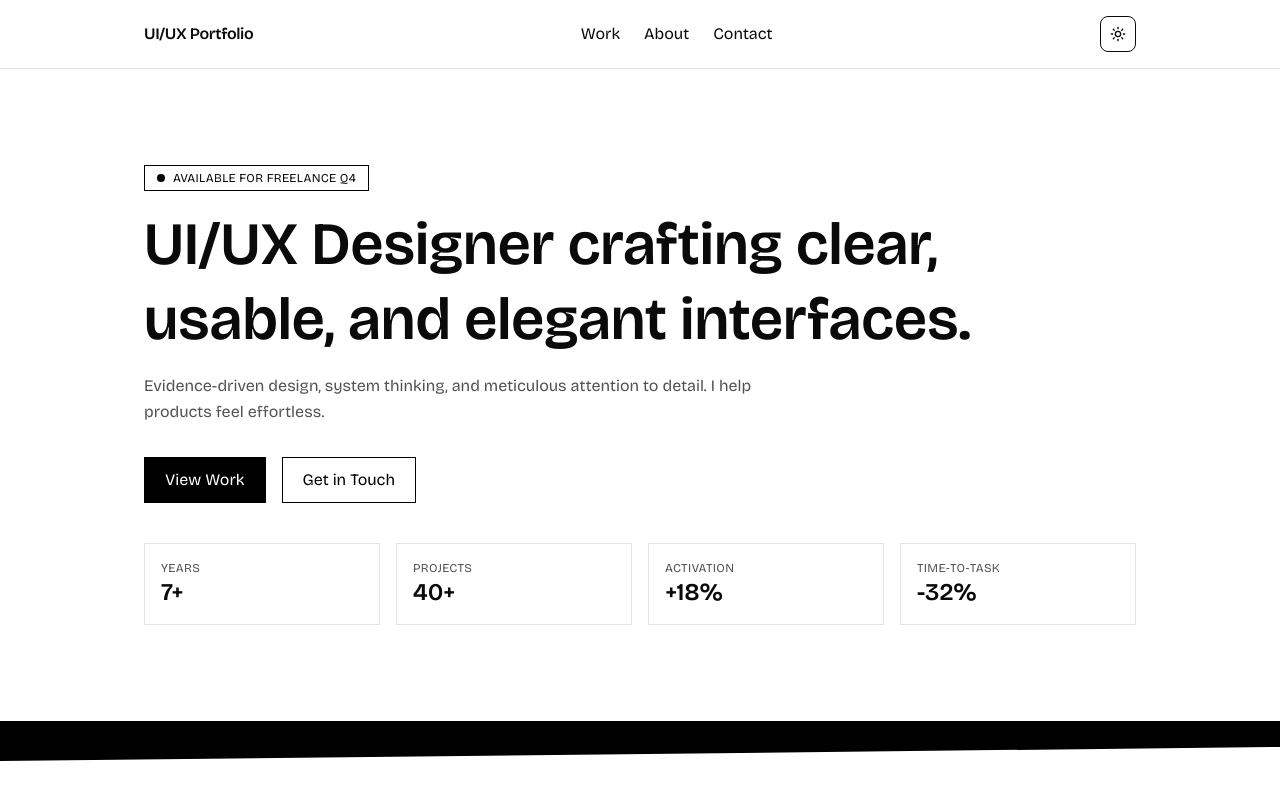
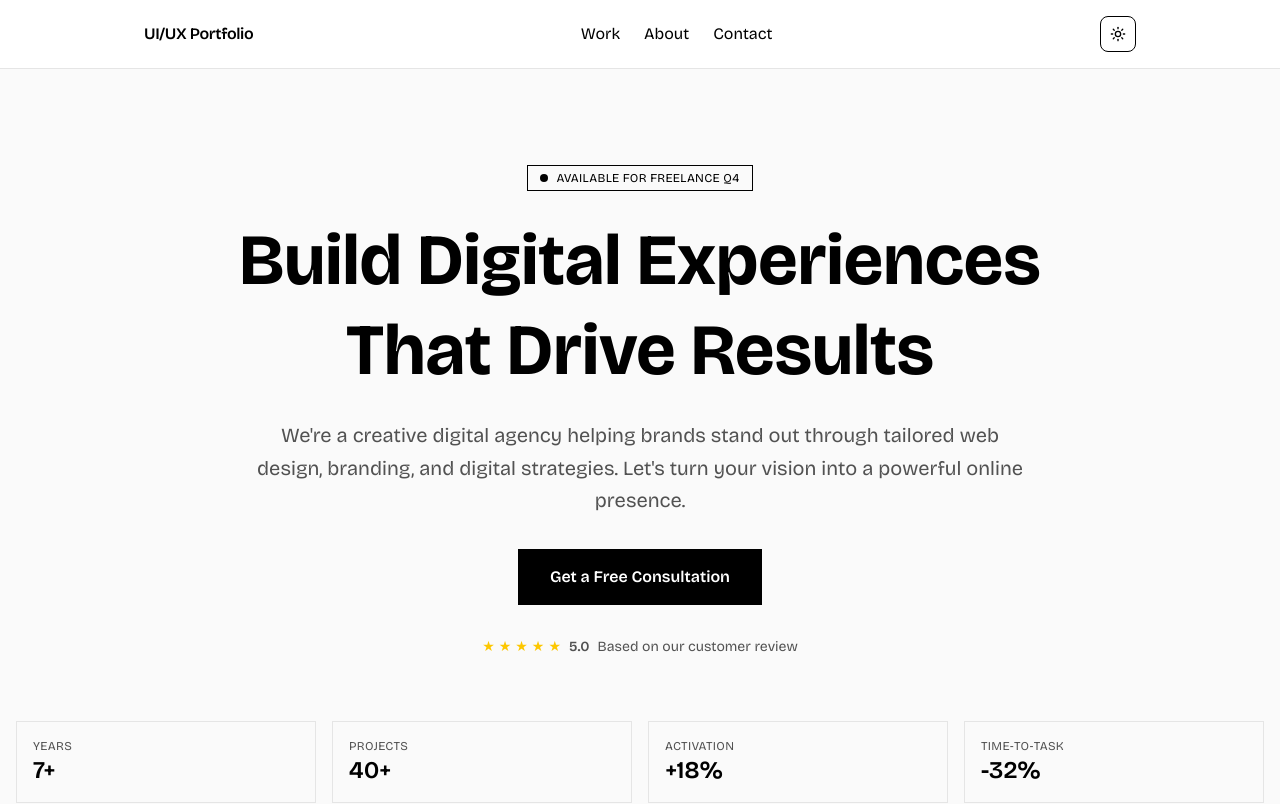
Before and after one commit to Harsh25012005/Portfolio-, a Next.js app: page / in a window 1280 px wide. Shown: the top 804 px of the page. Built offline with nearby package versions, Linux system fonts and the light colour scheme.

Commit message:
redesign hero sectio and chnage colors

```diff
--- a/app/globals.css
+++ b/app/globals.css
@@ -4,75 +4,75 @@
 @custom-variant dark (&:is(.dark *));
 
 :root {
-  --background: oklch(1 0 0);
-  --foreground: oklch(0.145 0 0);
-  --card: oklch(1 0 0);
-  --card-foreground: oklch(0.145 0 0);
-  --popover: oklch(1 0 0);
-  --popover-foreground: oklch(0.145 0 0);
-  --primary: oklch(0.205 0 0);
-  --primary-foreground: oklch(0.985 0 0);
-  --secondary: oklch(0.97 0 0);
-  --secondary-foreground: oklch(0.205 0 0);
-  --muted: 255 255 255; /* white */
-  --muted-foreground: 120 120 120; /* gray for secondary text */
-  --accent: oklch(0.97 0 0);
-  --accent-foreground: oklch(0.205 0 0);
-  --destructive: oklch(0.577 0.245 27.325);
-  --destructive-foreground: oklch(0.577 0.245 27.325);
-  --border: 230 230 230; /* light gray borders */
-  --input: oklch(0.922 0 0);
-  --ring: oklch(0.708 0 0);
-  --chart-1: oklch(0.646 0.222 41.116);
-  --chart-2: oklch(0.6 0.118 184.704);
-  --chart-3: oklch(0.398 0.07 227.392);
-  --chart-4: oklch(0.828 0.189 84.429);
-  --chart-5: oklch(0.769 0.188 70.08);
+  --background: 255 255 255; /* white */
+  --foreground: 0 0 0; /* black */
+  --card: 255 255 255; /* white */
+  --card-foreground: 0 0 0; /* black */
+  --popover: 255 255 255; /* white */
+  --popover-foreground: 0 0 0; /* black */
+  --primary: 63 47 238; /* #3F2FEE */
+  --primary-foreground: 255 255 255; /* white */
+  --secondary: 235 254 91; /* #EBFE5B */
+  --secondary-foreground: 0 0 0; /* black */
+  --muted: 245 245 245; /* light gray */
+  --muted-foreground: 64 64 64; /* dark gray */
+  --accent: 235 254 91; /* #EBFE5B */
+  --accent-foreground: 0 0 0; /* black */
+  --destructive: 239 68 68; /* red */
+  --destructive-foreground: 255 255 255; /* white */
+  --border: 0 0 0; /* black */
+  --input: 255 255 255; /* white */
+  --ring: 63 47 238; /* #3F2FEE */
+  --chart-1: 63 47 238; /* #3F2FEE */
+  --chart-2: 235 254 91; /* #EBFE5B */
+  --chart-3: 0 0 0; /* black */
+  --chart-4: 255 255 255; /* white */
+  --chart-5: 120 120 120; /* gray */
   --radius: 0.625rem;
-  --sidebar: oklch(0.985 0 0);
-  --sidebar-foreground: oklch(0.145 0 0);
-  --sidebar-primary: oklch(0.205 0 0);
-  --sidebar-primary-foreground: oklch(0.985 0 0);
-  --sidebar-accent: oklch(0.97 0 0);
-  --sidebar-accent-foreground: oklch(0.205 0 0);
-  --sidebar-border: oklch(0.922 0 0);
-  --sidebar-ring: oklch(0.708 0 0);
+  --sidebar: 255 255 255; /* white */
+  --sidebar-foreground: 0 0 0; /* black */
+  --sidebar-primary: 63 47 238; /* #3F2FEE */
+  --sidebar-primary-foreground: 255 255 255; /* white */
+  --sidebar-accent: 235 254 91; /* #EBFE5B */
+  --sidebar-accent-foreground: 0 0 0; /* black */
+  --sidebar-border: 0 0 0; /* black */
+  --sidebar-ring: 63 47 238; /* #3F2FEE */
   color-scheme: light;
 }
 
 .dark {
-  --background: oklch(0.145 0 0);
-  --foreground: oklch(0.985 0 0);
-  --card: oklch(0.145 0 0);
-  --card-foreground: oklch(0.985 0 0);
-  --popover: oklch(0.145 0 0);
-  --popover-foreground: oklch(0.985 0 0);
-  --primary: oklch(0.985 0 0);
-  --primary-foreground: oklch(0.205 0 0);
-  --secondary: oklch(0.269 0 0);
-  --secondary-foreground: oklch(0.985 0 0);
-  --muted: 120 120 120; /* gray for secondary text */
-  --muted-foreground: 255 255 255; /* white */
-  --accent: oklch(0.269 0 0);
-  --accent-foreground: oklch(0.985 0 0);
-  --destructive: oklch(0.396 0.141 25.723);
-  --destructive-foreground: oklch(0.637 0.237 25.331);
-  --border: 230 230 230; /* light gray borders */
-  --input: oklch(0.269 0 0);
-  --ring: oklch(0.439 0 0);
-  --chart-1: oklch(0.488 0.243 264.376);
-  --chart-2: oklch(0.696 0.17 162.48);
-  --chart-3: oklch(0.769 0.188 70.08);
-  --chart-4: oklch(0.627 0.265 303.9);
-  --chart-5: oklch(0.645 0.246 16.439);
-  --sidebar: oklch(0.205 0 0);
-  --sidebar-foreground: oklch(0.985 0 0);
-  --sidebar-primary: oklch(0.488 0.243 264.376);
-  --sidebar-primary-foreground: oklch(0.985 0 0);
-  --sidebar-accent: oklch(0.269 0 0);
-  --sidebar-accent-foreground: oklch(0.985 0 0);
-  --sidebar-border: oklch(0.269 0 0);
-  --sidebar-ring: oklch(0.439 0 0);
+  --background: 0 0 0; /* black */
+  --foreground: 255 255 255; /* white */
+  --card: 20 20 20; /* dark gray */
+  --card-foreground: 255 255 255; /* white */
+  --popover: 20 20 20; /* dark gray */
+  --popover-foreground: 255 255 255; /* white */
+  --primary: 63 47 238; /* #3F2FEE */
+  --primary-foreground: 255 255 255; /* white */
+  --secondary: 235 254 91; /* #EBFE5B */
+  --secondary-foreground: 0 0 0; /* black */
+  --muted: 40 40 40; /* dark gray */
+  --muted-foreground: 200 200 200; /* light gray */
+  --accent: 235 254 91; /* #EBFE5B */
+  --accent-foreground: 0 0 0; /* black */
+  --destructive: 239 68 68; /* red */
+  --destructive-foreground: 255 255 255; /* white */
+  --border: 255 255 255; /* white */
+  --input: 20 20 20; /* dark gray */
+  --ring: 63 47 238; /* #3F2FEE */
+  --chart-1: 63 47 238; /* #3F2FEE */
+  --chart-2: 235 254 91; /* #EBFE5B */
+  --chart-3: 255 255 255; /* white */
+  --chart-4: 120 120 120; /* gray */
+  --chart-5: 40 40 40; /* dark gray */
+  --sidebar: 0 0 0; /* black */
+  --sidebar-foreground: 255 255 255; /* white */
+  --sidebar-primary: 63 47 238; /* #3F2FEE */
+  --sidebar-primary-foreground: 255 255 255; /* white */
+  --sidebar-accent: 235 254 91; /* #EBFE5B */
+  --sidebar-accent-foreground: 0 0 0; /* black */
+  --sidebar-border: 255 255 255; /* white */
+  --sidebar-ring: 63 47 238; /* #3F2FEE */
   color-scheme: dark;
 }
 
@@ -80,38 +80,38 @@
   --font-sans: var(--font-bricolage);
   --font-mono: ui-monospace, SFMono-Regular, Menlo, Monaco, Consolas, "Liberation Mono", "Courier New", monospace;
   --color-background: 255 255 255; /* white */
-  --color-foreground: 10 10 10; /* near-black */
-  --color-muted: 120 120 120; /* gray for secondary text */
-  --color-border: 230 230 230; /* light gray borders */
-  --color-card: oklch(1 0 0);
-  --color-card-foreground: oklch(0.145 0 0);
-  --color-popover: oklch(1 0 0);
-  --color-popover-foreground: oklch(0.145 0 0);
-  --color-primary: oklch(0.205 0 0);
-  --color-primary-foreground: oklch(0.985 0 0);
-  --color-secondary-foreground: oklch(0.205 0 0);
-  --color-accent: oklch(0.97 0 0);
-  --color-accent-foreground: oklch(0.205 0 0);
-  --color-destructive: oklch(0.577 0.245 27.325);
-  --color-destructive-foreground: oklch(0.577 0.245 27.325);
-  --color-ring: oklch(0.708 0 0);
-  --color-chart-1: oklch(0.646 0.222 41.116);
-  --color-chart-2: oklch(0.6 0.118 184.704);
-  --color-chart-3: oklch(0.398 0.07 227.392);
-  --color-chart-4: oklch(0.828 0.189 84.429);
-  --color-chart-5: oklch(0.769 0.188 70.08);
+  --color-foreground: 0 0 0; /* black */
+  --color-muted: 245 245 245; /* light gray */
+  --color-border: 0 0 0; /* black */
+  --color-card: 255 255 255; /* white */
+  --color-card-foreground: 0 0 0; /* black */
+  --color-popover: 255 255 255; /* white */
+  --color-popover-foreground: 0 0 0; /* black */
+  --color-primary: 63 47 238; /* #3F2FEE */
+  --color-primary-foreground: 255 255 255; /* white */
+  --color-secondary-foreground: 0 0 0; /* black */
+  --color-accent: 235 254 91; /* #EBFE5B */
+  --color-accent-foreground: 0 0 0; /* black */
+  --color-destructive: 239 68 68; /* red */
+  --color-destructive-foreground: 255 255 255; /* white */
+  --color-ring: 63 47 238; /* #3F2FEE */
+  --color-chart-1: 63 47 238; /* #3F2FEE */
+  --color-chart-2: 235 254 91; /* #EBFE5B */
+  --color-chart-3: 0 0 0; /* black */
+  --color-chart-4: 255 255 255; /* white */
+  --color-chart-5: 120 120 120; /* gray */
   --radius-sm: calc(var(--radius) - 4px);
   --radius-md: calc(var(--radius) - 2px);
   --radius-lg: var(--radius);
   --radius-xl: calc(var(--radius) + 4px);
-  --color-sidebar: oklch(0.205 0 0);
-  --color-sidebar-foreground: oklch(0.985 0 0);
-  --color-sidebar-primary: oklch(0.488 0.243 264.376);
-  --color-sidebar-primary-foreground: oklch(0.985 0 0);
-  --color-sidebar-accent: oklch(0.269 0 0);
-  --color-sidebar-accent-foreground: oklch(0.985 0 0);
-  --color-sidebar-border: oklch(0.269 0 0);
-  --color-sidebar-ring: oklch(0.439 0 0);
+  --color-sidebar: 255 255 255; /* white */
+  --color-sidebar-foreground: 0 0 0; /* black */
+  --color-sidebar-primary: 63 47 238; /* #3F2FEE */
+  --color-sidebar-primary-foreground: 255 255 255; /* white */
+  --color-sidebar-accent: 235 254 91; /* #EBFE5B */
+  --color-sidebar-accent-foreground: 0 0 0; /* black */
+  --color-sidebar-border: 0 0 0; /* black */
+  --color-sidebar-ring: 63 47 238; /* #3F2FEE */
 }
 
 @layer base {
--- a/app/layout.tsx
+++ b/app/layout.tsx
@@ -12,9 +12,9 @@ const bricolage = Bricolage_Grotesque({
 })
 
 export const metadata: Metadata = {
-  title: "v0 App",
-  description: "Created with v0",
-  generator: "v0.app",
+  title: "Harsh Vaghela",
+  description: "Created By Harsh Vaghela",
+  generator: "😎",
 }
 
 export default function RootLayout({
--- a/components/hero.tsx
+++ b/components/hero.tsx
@@ -1,61 +1,64 @@
+import { StatusBadge } from "./status-badge";
+import { StatsGrid } from "./stats-grid";
+
 export function Hero() {
+  const stats = [
+    { label: "Years", value: "7+" },
+    { label: "Projects", value: "40+" },
+    { label: "Activation", value: "+18%" },
+    { label: "Time‑to‑task", value: "-32%" }
+  ];
+
   return (
-    <section className="relative">
-      <div className="mx-auto max-w-5xl px-4 py-16 md:py-24">
-        <div className="inline-flex items-center gap-2 border border-black px-3 py-1 text-xs uppercase tracking-wide">
-          <span className="h-2 w-2 rounded-full bg-black" aria-hidden />
+    <section className="relative bg-neutral-50">
+      <div className="mx-auto max-w-7xl px-4 py-16 md:py-24">
+        {/* Header Section */}
+        <div className="text-center mb-16">
+          <StatusBadge className="mb-6">
             Available for freelance Q4
-        </div>
+          </StatusBadge>
 
-        <h1 className="text-balance text-4xl md:text-6xl font-semibold leading-tight mt-4">
-          UI/UX Designer crafting clear, usable, and elegant interfaces.
+          <h1 className="text-balance text-4xl md:text-6xl lg:text-7xl font-bold leading-tight mb-6 text-black">
+            Build Digital Experiences
+            <br />
+            That Drive Results
           </h1>
-        <p className="mt-4 max-w-2xl text-neutral-600 leading-relaxed">
-          Evidence-driven design, system thinking, and meticulous attention to detail. I help products feel effortless.
+
+          <p className="max-w-3xl mx-auto text-lg md:text-xl text-neutral-600 leading-relaxed mb-8">
+            We're a creative digital agency helping brands stand out through tailored web design, branding, and
+            digital strategies. Let's turn your vision into a powerful online presence.
           </p>
 
-        <div className="mt-8 flex items-center gap-4">
-          <a
-            href="/work"
-            className="inline-flex items-center px-5 py-2.5 border border-black bg-black text-white hover:opacity-90"
-          >
-            View Work
-          </a>
+          <div className="flex flex-col sm:flex-row items-center justify-center gap-4 mb-8">
             <a
               href="/contact"
-            className="inline-flex items-center px-5 py-2.5 border border-black text-black hover:bg-black hover:text-white"
+              className="inline-flex items-center px-8 py-4 bg-black text-white font-semibold hover:opacity-90 transition-opacity"
             >
-            Get in Touch
+              Get a Free Consultation
             </a>
           </div>
 
-        {/* Impact stats */}
-        <dl className="mt-10 grid grid-cols-2 md:grid-cols-4 gap-4">
-          <div className="border border-neutral-200 p-4">
-            <dt className="text-xs uppercase tracking-wide text-neutral-600">Years</dt>
-            <dd className="text-2xl font-semibold">7+</dd>
+          {/* Rating */}
+          <div className="flex items-center justify-center gap-2 text-sm text-neutral-600">
+            <div className="flex gap-1">
+              {[...Array(5)].map((_, i) => (
+                <span key={i} className="text-yellow-400">★</span>
+              ))}
             </div>
-          <div className="border border-neutral-200 p-4">
-            <dt className="text-xs uppercase tracking-wide text-neutral-600">Projects</dt>
-            <dd className="text-2xl font-semibold">40+</dd>
+            <span className="font-semibold">5.0</span>
+            <span>Based on our customer review</span>
           </div>
-          <div className="border border-neutral-200 p-4">
-            <dt className="text-xs uppercase tracking-wide text-neutral-600">Activation</dt>
-            <dd className="text-2xl font-semibold">+18%</dd>
         </div>
-          <div className="border border-neutral-200 p-4">
-            <dt className="text-xs uppercase tracking-wide text-neutral-600">Time‑to‑task</dt>
-            <dd className="text-2xl font-semibold">-32%</dd>
-          </div>
-        </dl>
+        {/* Stats Section */}
+        <StatsGrid stats={stats} className="mt-16" />
       </div>
 
-      {/* subtle shard */}
+      {/* Decorative bottom shard */}
       <div
         aria-hidden="true"
         className="h-8 md:h-10 bg-black"
         style={{ clipPath: "polygon(0 0, 100% 0, 100% 65%, 0 100%)" }}
       />
     </section>
-  )
+  );
 }
--- /dev/null
+++ b/components/stats-grid.tsx
@@ -0,0 +1,22 @@
+interface StatItem {
+  label: string;
+  value: string;
+}
+
+interface StatsGridProps {
+  stats: StatItem[];
+  className?: string;
+}
+
+export function StatsGrid({ stats, className = "" }: StatsGridProps) {
+  return (
+    <dl className={`grid grid-cols-2 md:grid-cols-4 gap-4 ${className}`}>
+      {stats.map((stat, index) => (
+        <div key={index} className="border border-neutral-200 p-4">
+          <dt className="text-xs uppercase tracking-wide text-neutral-600">{stat.label}</dt>
+          <dd className="text-2xl font-semibold">{stat.value}</dd>
+        </div>
+      ))}
+    </dl>
+  );
+}
--- /dev/null
+++ b/components/status-badge.tsx
@@ -0,0 +1,13 @@
+interface StatusBadgeProps {
+  children: React.ReactNode;
+  className?: string;
+}
+
+export function StatusBadge({ children, className = "" }: StatusBadgeProps) {
+  return (
+    <div className={`inline-flex items-center gap-2 border border-black px-3 py-1 text-xs uppercase tracking-wide ${className}`}>
+      <span className="h-2 w-2 rounded-full bg-black" aria-hidden />
+      {children}
+    </div>
+  );
+}
--- a/package.json
+++ b/package.json
@@ -58,7 +58,7 @@
     "sonner": "^1.7.4",
     "tailwind-merge": "^2.5.5",
     "tailwindcss-animate": "^1.0.7",
-    "vaul": "^0.9.9",
+    "vaul": "^1.0.0",
     "zod": "3.25.67"
   },
   "devDependencies": {
--- a/styles/globals.css
+++ /dev/null
@@ -1,125 +0,0 @@
-@import 'tailwindcss';
-@import 'tw-animate-css';
-
-@custom-variant dark (&:is(.dark *));
-
-:root {
-  --background: oklch(1 0 0);
-  --foreground: oklch(0.145 0 0);
-  --card: oklch(1 0 0);
-  --card-foreground: oklch(0.145 0 0);
-  --popover: oklch(1 0 0);
-  --popover-foreground: oklch(0.145 0 0);
-  --primary: oklch(0.205 0 0);
-  --primary-foreground: oklch(0.985 0 0);
-  --secondary: oklch(0.97 0 0);
-  --secondary-foreground: oklch(0.205 0 0);
-  --muted: oklch(0.97 0 0);
-  --muted-foreground: oklch(0.556 0 0);
-  --accent: oklch(0.97 0 0);
-  --accent-foreground: oklch(0.205 0 0);
-  --destructive: oklch(0.577 0.245 27.325);
-  --destructive-foreground: oklch(0.577 0.245 27.325);
-  --border: oklch(0.922 0 0);
-  --input: oklch(0.922 0 0);
-  --ring: oklch(0.708 0 0);
-  --chart-1: oklch(0.646 0.222 41.116);
-  --chart-2: oklch(0.6 0.118 184.704);
-  --chart-3: oklch(0.398 0.07 227.392);
-  --chart-4: oklch(0.828 0.189 84.429);
-  --chart-5: oklch(0.769 0.188 70.08);
-  --radius: 0.625rem;
-  --sidebar: oklch(0.985 0 0);
-  --sidebar-foreground: oklch(0.145 0 0);
-  --sidebar-primary: oklch(0.205 0 0);
-  --sidebar-primary-foreground: oklch(0.985 0 0);
-  --sidebar-accent: oklch(0.97 0 0);
-  --sidebar-accent-foreground: oklch(0.205 0 0);
-  --sidebar-border: oklch(0.922 0 0);
-  --sidebar-ring: oklch(0.708 0 0);
-}
-
-.dark {
-  --background: oklch(0.145 0 0);
-  --foreground: oklch(0.985 0 0);
-  --card: oklch(0.145 0 0);
-  --card-foreground: oklch(0.985 0 0);
-  --popover: oklch(0.145 0 0);
-  --popover-foreground: oklch(0.985 0 0);
-  --primary: oklch(0.985 0 0);
-  --primary-foreground: oklch(0.205 0 0);
-  --secondary: oklch(0.269 0 0);
-  --secondary-foreground: oklch(0.985 0 0);
-  --muted: oklch(0.269 0 0);
-  --muted-foreground: oklch(0.708 0 0);
-  --accent: oklch(0.269 0 0);
-  --accent-foreground: oklch(0.985 0 0);
-  --destructive: oklch(0.396 0.141 25.723);
-  --destructive-foreground: oklch(0.637 0.237 25.331);
-  --border: oklch(0.269 0 0);
-  --input: oklch(0.269 0 0);
-  --ring: oklch(0.439 0 0);
-  --chart-1: oklch(0.488 0.243 264.376);
-  --chart-2: oklch(0.696 0.17 162.48);
-  --chart-3: oklch(0.769 0.188 70.08);
-  --chart-4: oklch(0.627 0.265 303.9);
-  --chart-5: oklch(0.645 0.246 16.439);
-  --sidebar: oklch(0.205 0 0);
-  --sidebar-foreground: oklch(0.985 0 0);
-  --sidebar-primary: oklch(0.488 0.243 264.376);
-  --sidebar-primary-foreground: oklch(0.985 0 0);
-  --sidebar-accent: oklch(0.269 0 0);
-  --sidebar-accent-foreground: oklch(0.985 0 0);
-  --sidebar-border: oklch(0.269 0 0);
-  --sidebar-ring: oklch(0.439 0 0);
-}
-
-@theme inline {
-  --font-sans: var(--font-geist-sans);
-  --font-mono: var(--font-geist-mono);
-  --color-background: var(--background);
-  --color-foreground: var(--foreground);
-  --color-card: var(--card);
-  --color-card-foreground: var(--card-foreground);
-  --color-popover: var(--popover);
-  --color-popover-foreground: var(--popover-foreground);
-  --color-primary: var(--primary);
-  --color-primary-foreground: var(--primary-foreground);
-  --color-secondary: var(--secondary);
-  --color-secondary-foreground: var(--secondary-foreground);
-  --color-muted: var(--muted);
-  --color-muted-foreground: var(--muted-foreground);
-  --color-accent: var(--accent);
-  --color-accent-foreground: var(--accent-foreground);
-  --color-destructive: var(--destructive);
-  --color-destructive-foreground: var(--destructive-foreground);
-  --color-border: var(--border);
-  --color-input: var(--input);
-  --color-ring: var(--ring);
-  --color-chart-1: var(--chart-1);
-  --color-chart-2: var(--chart-2);
-  --color-chart-3: var(--chart-3);
-  --color-chart-4: var(--chart-4);
-  --color-chart-5: var(--chart-5);
-  --radius-sm: calc(var(--radius) - 4px);
-  --radius-md: calc(var(--radius) - 2px);
-  --radius-lg: var(--radius);
-  --radius-xl: calc(var(--radius) + 4px);
-  --color-sidebar: var(--sidebar);
-  --color-sidebar-foreground: var(--sidebar-foreground);
-  --color-sidebar-primary: var(--sidebar-primary);
-  --color-sidebar-primary-foreground: var(--sidebar-primary-foreground);
-  --color-sidebar-accent: var(--sidebar-accent);
-  --color-sidebar-accent-foreground: var(--sidebar-accent-foreground);
-  --color-sidebar-border: var(--sidebar-border);
-  --color-sidebar-ring: var(--sidebar-ring);
-}
-
-@layer base {
-  * {
-    @apply border-border outline-ring/50;
-  }
-  body {
-    @apply bg-background text-foreground;
-  }
-}
```
Also changed, not shown: app/page.herodesign.tsx (added, +11 -0 lines). Lines whose indentation alone changed are shown as unchanged.
